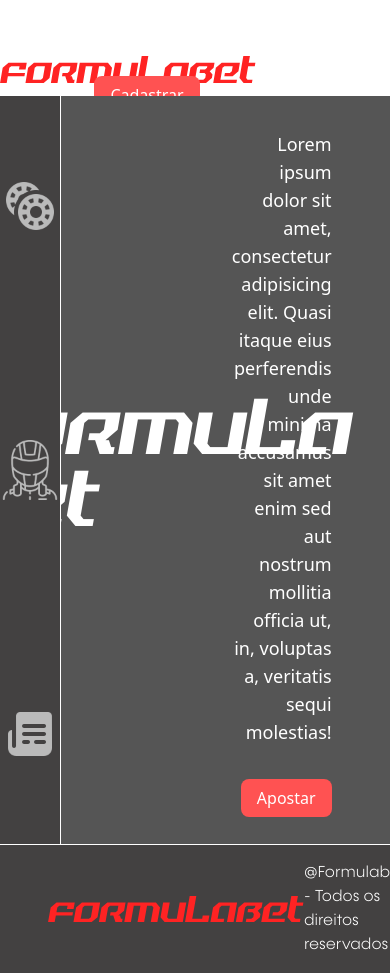
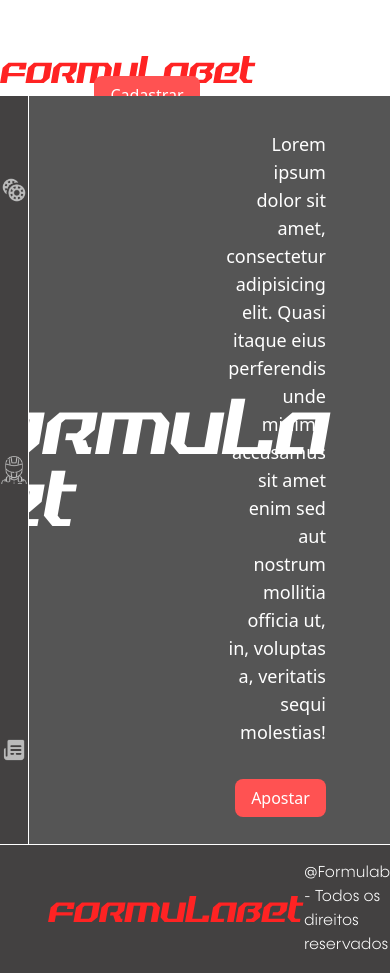
Before and after one commit to GustavoPisanello/FormulaBet, a React (Vite) app in the folder formula-bet/: page / in a window 390 px wide. Shown: the top 973 px of the page. Built offline with nearby package versions, Linux system fonts and the light colour scheme.

Commit message:
Hamburger Button working

```diff
--- a/formula-bet/src/App.jsx
+++ b/formula-bet/src/App.jsx
@@ -4,15 +4,22 @@ import AsideMenu from './components/aside-menu/AsideMenu'
 import {Outlet} from 'react-router-dom'
 import Footer from './components/footer/Footer'
 import { useState } from 'react'
+import HamburgerMenuButton from './components/hamburger-menu-button/HamburgerMenuButton'
 
 function App() {
 
-  const [isOpen, setIsOpen] = useState(false)
+  const [isOpen, setIsOpen] = useState(false);
+
+  const toggleMenu = () => {
+    setIsOpen(prev => !prev);
+  }
 
   return (
     <>
         <div className="flex flex-col w-screen h-screen">
-            <Header/>
+            <Header>
+              <HamburgerMenuButton toggleMenu={toggleMenu} isOpen={isOpen}/>
+            </Header>
             <div className="flex" style={{maxHeight: "calc(100vh - 96px)"}}>
                 <AsideMenu open={isOpen}/>
                 <div className={`w-full flex justify-center bg-primary_gray overflow-y-auto `}>
--- a/formula-bet/src/components/aside-menu/AsideMenu.jsx
+++ b/formula-bet/src/components/aside-menu/AsideMenu.jsx
@@ -1,15 +1,15 @@
 import MenuItem from "./MenuItem";
 import MenuLinkData from "/src/data/menulinkData.json"
 
-export default function AsideMenu({isOpen}){
+export default function AsideMenu({open}){
 
     const tag_link = MenuLinkData
 
     return(
         <>
-        <div className={`flex ${isOpen? "w-[8%]": "undefined"} bg-header_gray justify-center border-r border-solid border-[#FFF] z-10`} style={{height: 'calc(100vh - 96px)'}}>
+        <div className={`flex ${open? "w-[16%]": "w-[8%]"} bg-header_gray justify-center border-r border-solid border-[#FFF] transition-all duration-300`} style={{height: 'calc(100vh - 96px)'}}>
             <div className="flex flex-col h-full justify-between py-20">
-                <MenuItem data={tag_link}/>
+                <MenuItem data={tag_link} open={open}/>
             </div>
         </div>
         </>
--- a/formula-bet/src/components/aside-menu/MenuItem.jsx
+++ b/formula-bet/src/components/aside-menu/MenuItem.jsx
@@ -1,12 +1,12 @@
 import {Link} from 'react-router-dom'
 
-export default function MenuItem({data}){
+export default function MenuItem({data, open}){
     return(
         <>
             {
             data.map(linkData => (
-                <div className="w-[60px]">
-                    <Link className="flex items-center w-full" to={linkData["link"]}><img src={linkData["img"]} alt="" /><p className='hidden'>{linkData["tag"]}</p></Link>
+                <div className="flex items-center w-full">
+                    <Link key={data.id} className="flex gap-4 items-center text-white font-[Konnect]" to={linkData["link"]}><img className="w-16" src={linkData["img"]} alt="" /><p className={`${open? "flex": "hidden"}`}>{linkData["tag"]}</p></Link>
                 </div>
             ))}
 
--- a/formula-bet/src/components/hamburger-menu-button/HamburgerMenuButton.jsx
+++ b/formula-bet/src/components/hamburger-menu-button/HamburgerMenuButton.jsx
@@ -1,19 +1,17 @@
 import {useRef, useEffect} from "react";
 
-export default function HamburgerMenuButton(){
+export default function HamburgerMenuButton({toggleMenu, isOpen}){
 
     const buttonRef = useRef(null);
 
     useEffect(() => {
         const button = buttonRef.current;
 
-        const openMenu = () =>{
+        const openMenu = () => {
+            button.setAttribute("aria-expanded", !isOpen);
 
-            const isOpened = button.getAttribute("aria-expanded") === "true";
-            button.setAttribute("aria-expanded", !isOpened);
-
-             // Chama a função passada via props para alternar a div
-        }
+            toggleMenu(); // Chama a função passada via props para alternar a div
+          };
 
         if(button){
             button.addEventListener("click", openMenu);
@@ -24,7 +22,7 @@ export default function HamburgerMenuButton(){
                 button.removeEventListener('click', openMenu);
             }
         }
-    }, [])
+    }, [toggleMenu])
 
     return (
         <>
--- a/formula-bet/src/components/header/Header.jsx
+++ b/formula-bet/src/components/header/Header.jsx
@@ -4,12 +4,12 @@ import Redlink from './RedLink'
 import {Link} from 'react-router-dom'
 
 
-export default function Header(){
+export default function Header({children}){
     return(
         <>
             <div className="w-screen xl:flex xl:justify-between xl:bg-header_gray h-24 xl:items-center xl:px-28 border-b-[1px] border-solid border-[#FFF]">
                 <div className="xl:flex xl:items-center gap-x-8">
-                    <HamburgerMenuButton/>
+                    {children}
                     <div className="w-64">
                         <Link to="/"><img className="w-full" src={logo} alt="Logo da FormulaBet" /></Link>
                     </div>
--- a/formula-bet/src/data/menuLinkData.json
+++ b/formula-bet/src/data/menuLinkData.json
@@ -1,15 +1,18 @@
 [
     {
+        "id": 1,
         "tag": "Apostar",
         "img": "/src/assets/images/asideMenu/RouletteChips.png",
         "link": "/Race"
     },
     {
+        "id": 2,
         "tag": "Pilotos",
         "img": "/src/assets/images/asideMenu/Pilot.png",
         "link": "/Pilots"
     },
     {
+        "id": 3,
         "tag": "Notícias",
         "img": "/src/assets/images/asideMenu/Newspaper.png",
         "link": "/"
```
